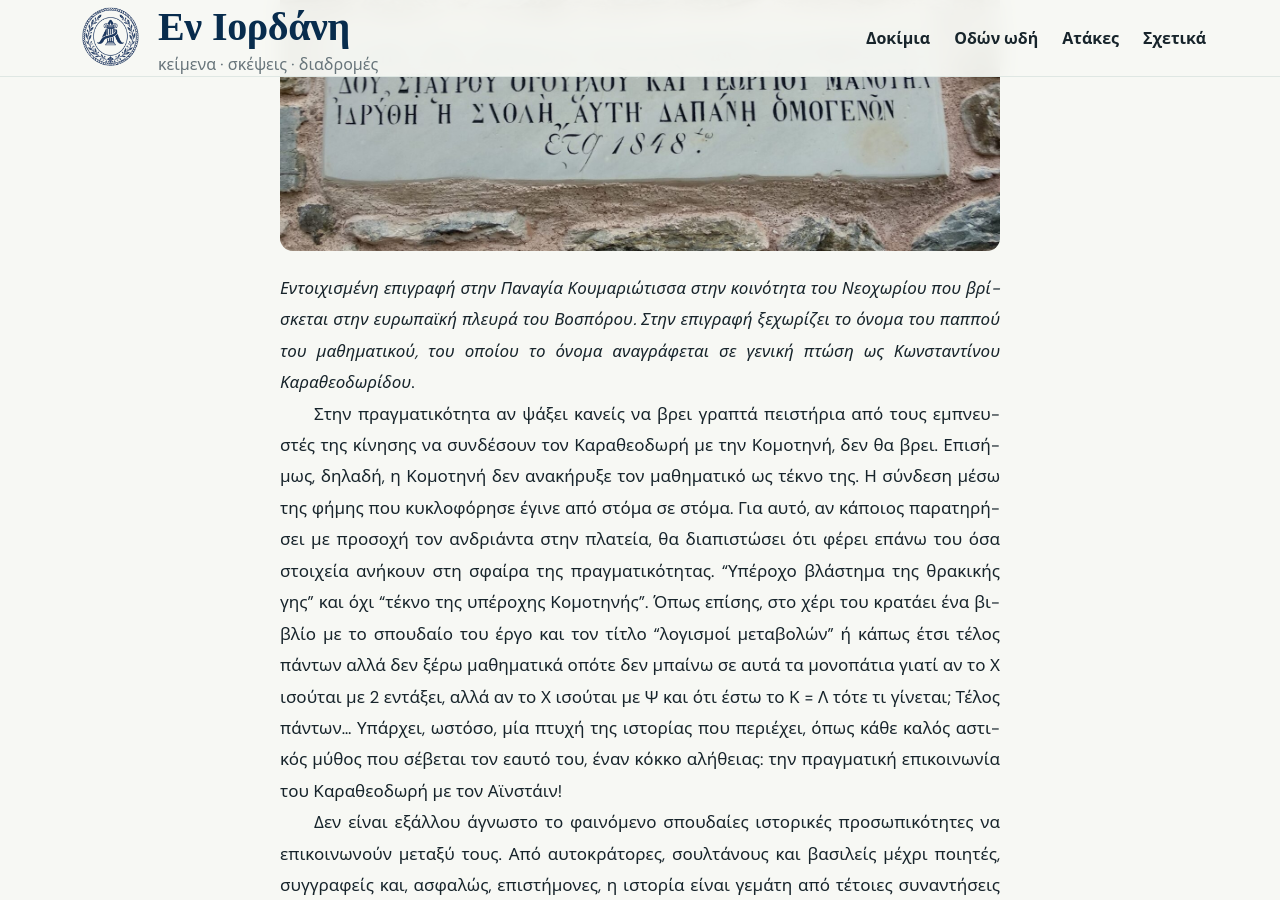
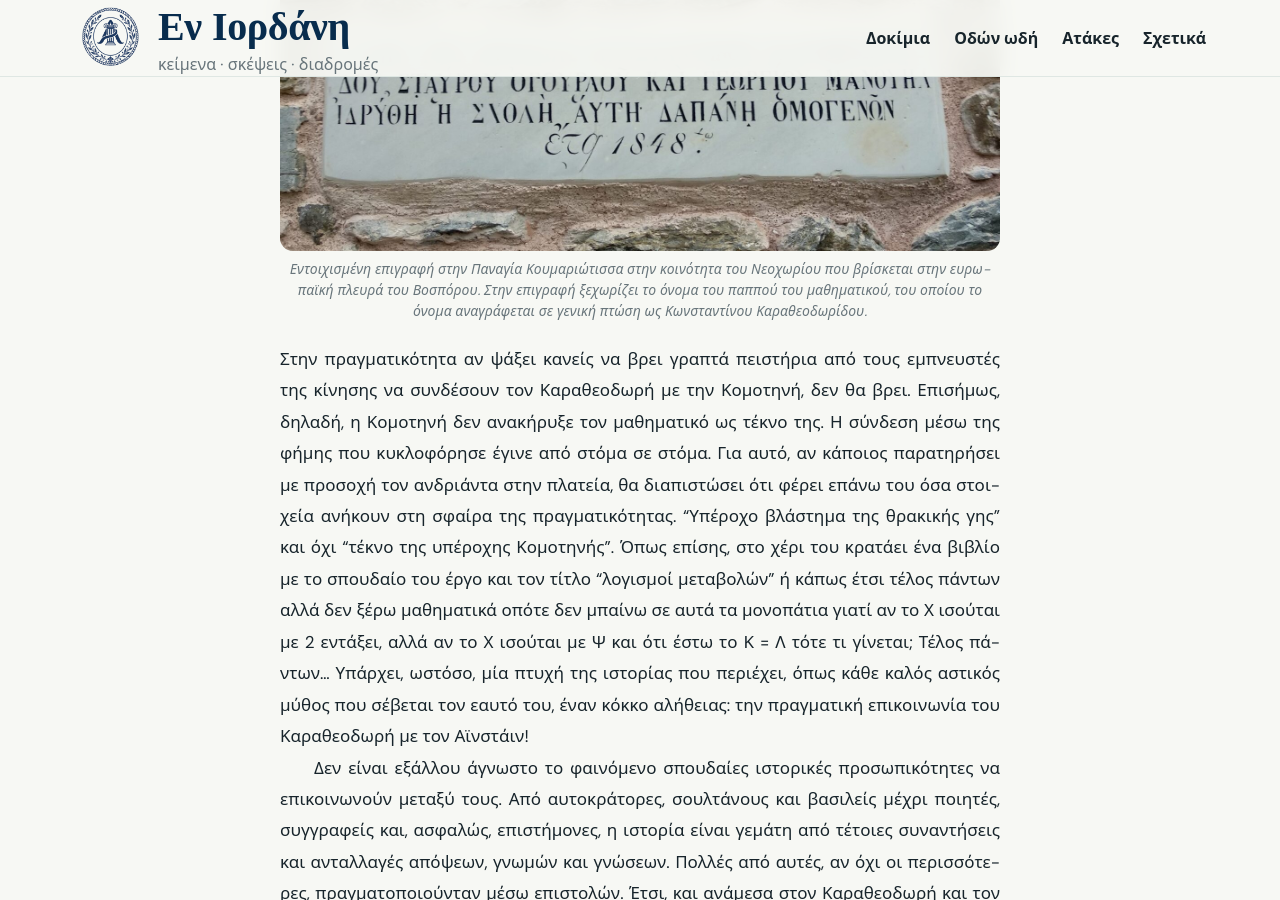
Before and after one commit to a-thrax/a-thrax.github.io, a Jekyll site: the page built from _posts/2026-11-11-enan-einstein-ti-ton-exeis.md, in a window 1280 px wide and 900 px high, scrolled down 1998 px. Built offline with Jekyll 4.4.1, drawn with Linux system fonts in a browser that asks for light colours.

Commit message:
Fix Koumariotissa image caption in Einstein post
Move the trailing full stop inside the italics so the figure-caption
plugin recognises the line as a caption.

Co-Authored-By: Claude Opus 5.5 <noreply@anthropic.com>

```diff
--- a/_posts/2026-11-11-enan-einstein-ti-ton-exeis.md
+++ b/_posts/2026-11-11-enan-einstein-ti-ton-exeis.md
@@ -18,7 +18,8 @@ excerpt: Άνοιξη, 2004. Σαν κεραυνός εν αιθρία κυκλ
 
 Γιατί, όμως, γίνεται αναφορά στην οικογένεια και όχι αποκλειστικά στον μαθηματικό; Διότι, στην πραγματικότητα, ο Κωνσταντίνος Καραθεοδωρή ήταν ένα από τα πολλά διακεκριμένα μέλη της οικογένειας. Ο πατέρας του, Στέφανος, υπήρξε διπλωμάτης της Οθωμανικής Αυτοκρατορίας και η διπλωματική του σταδιοδρομία ήταν μάλιστα ο λόγος που ο γιος του γεννήθηκε στο Βερολίνο, όπου εκείνη την περίοδο υπηρετούσε. Λίγο νωρίτερα, ένας άλλος Στέφανος, θείος του μαθηματικού, υπήρξε διακεκριμένος ιατρός και προσωπικός σύμβουλος των σουλτάνων, ενώ υπήρξαν κι άλλα διακεκριμένα μέλη. Στο προάστιο του Βοσπόρου όπου εγκαταστάθηκε, η οικογένεια ανέπτυξε έντονη κοινοτική δράση, με επίκεντρο την Παναγία Κουμαριώτισσα. Στον αύλειο χώρο του ναού βρίσκονται, μάλιστα, οι τάφοι ορισμένων μελών της.
 
-![Κουμαριώτισσα.jpg](/assets/images/koymariwtissa.jpg)*Εντοιχισμένη επιγραφή στην Παναγία Κουμαριώτισσα στην κοινότητα του Νεοχωρίου που βρίσκεται στην ευρωπαϊκή πλευρά του Βοσπόρου. Στην επιγραφή ξεχωρίζει το όνομα του παππού του μαθηματικού, του οποίου το όνομα αναγράφεται σε γενική πτώση ως Κωνσταντίνου Καραθεοδωρίδου*.
+![Κουμαριώτισσα.jpg](/assets/images/koymariwtissa.jpg)
+*Εντοιχισμένη επιγραφή στην Παναγία Κουμαριώτισσα στην κοινότητα του Νεοχωρίου που βρίσκεται στην ευρωπαϊκή πλευρά του Βοσπόρου. Στην επιγραφή ξεχωρίζει το όνομα του παππού του μαθηματικού, του οποίου το όνομα αναγράφεται σε γενική πτώση ως Κωνσταντίνου Καραθεοδωρίδου.*
 
 Στην πραγματικότητα αν ψάξει κανείς να βρει γραπτά πειστήρια από τους εμπνευστές της κίνησης να συνδέσουν τον Καραθεοδωρή με την Κομοτηνή, δεν θα βρει. Επισήμως, δηλαδή, η Κομοτηνή δεν ανακήρυξε τον μαθηματικό ως τέκνο της. Η σύνδεση μέσω της φήμης που κυκλοφόρησε έγινε από στόμα σε στόμα. Για αυτό, αν κάποιος παρατηρήσει με προσοχή τον ανδριάντα στην πλατεία, θα διαπιστώσει ότι φέρει επάνω του όσα στοιχεία ανήκουν στη σφαίρα της πραγματικότητας. "Υπέροχο βλάστημα της θρακικής γης" και όχι "τέκνο της υπέροχης Κομοτηνής". Όπως επίσης, στο χέρι του κρατάει ένα βιβλίο με το σπουδαίο του έργο και τον τίτλο "λογισμοί μεταβολών" ή κάπως έτσι τέλος πάντων αλλά δεν ξέρω μαθηματικά οπότε δεν μπαίνω σε αυτά τα μονοπάτια γιατί αν το Χ ισούται με 2 εντάξει, αλλά αν το Χ ισούται με Ψ και ότι έστω το Κ = Λ τότε τι γίνεται; Τέλος πάντων... Υπάρχει, ωστόσο, μία πτυχή της ιστορίας που περιέχει, όπως κάθε καλός αστικός μύθος που σέβεται τον εαυτό του, έναν κόκκο αλήθειας: την πραγματική επικοινωνία του Καραθεοδωρή με τον Αϊνστάιν!
 
```
